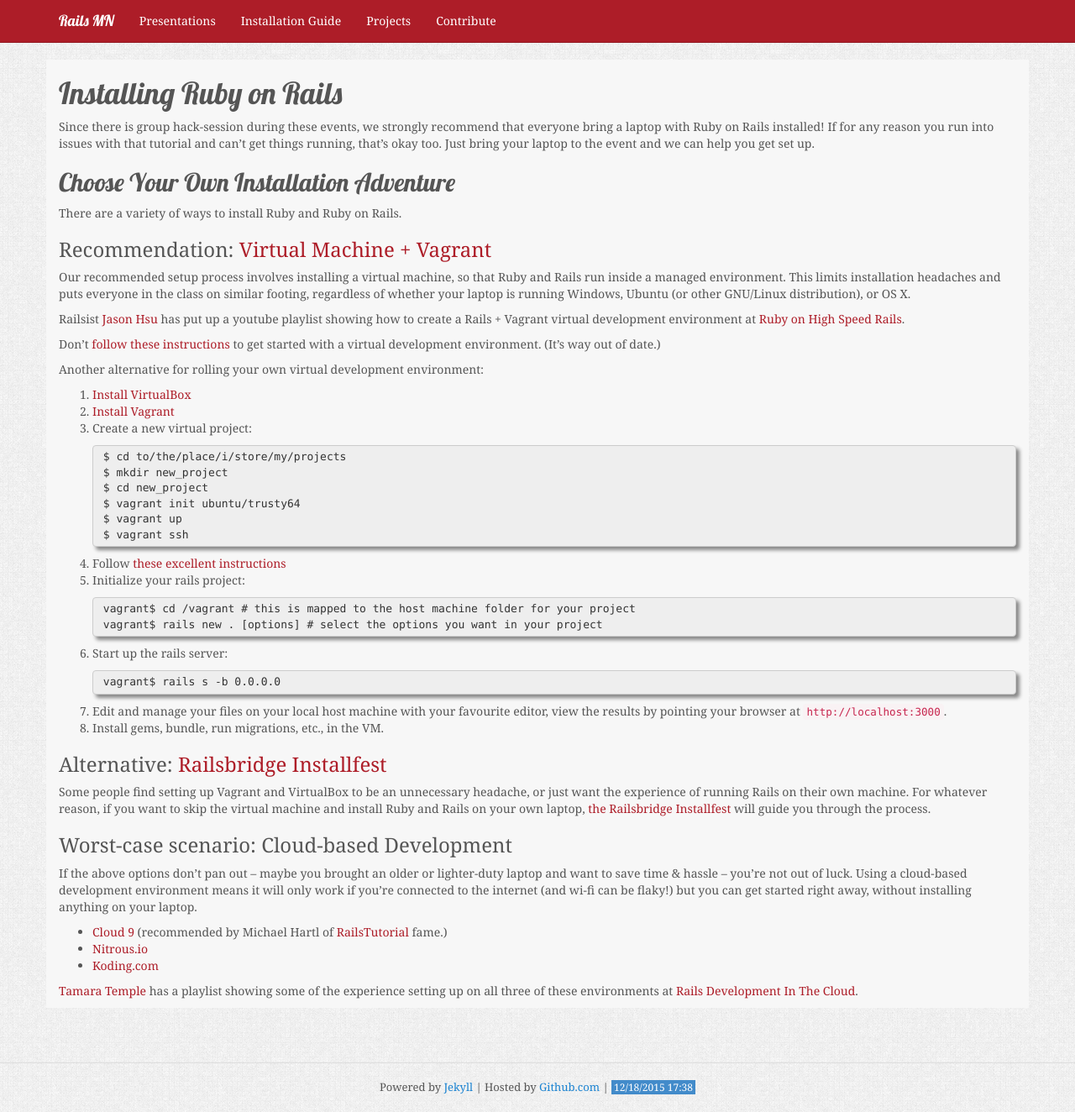
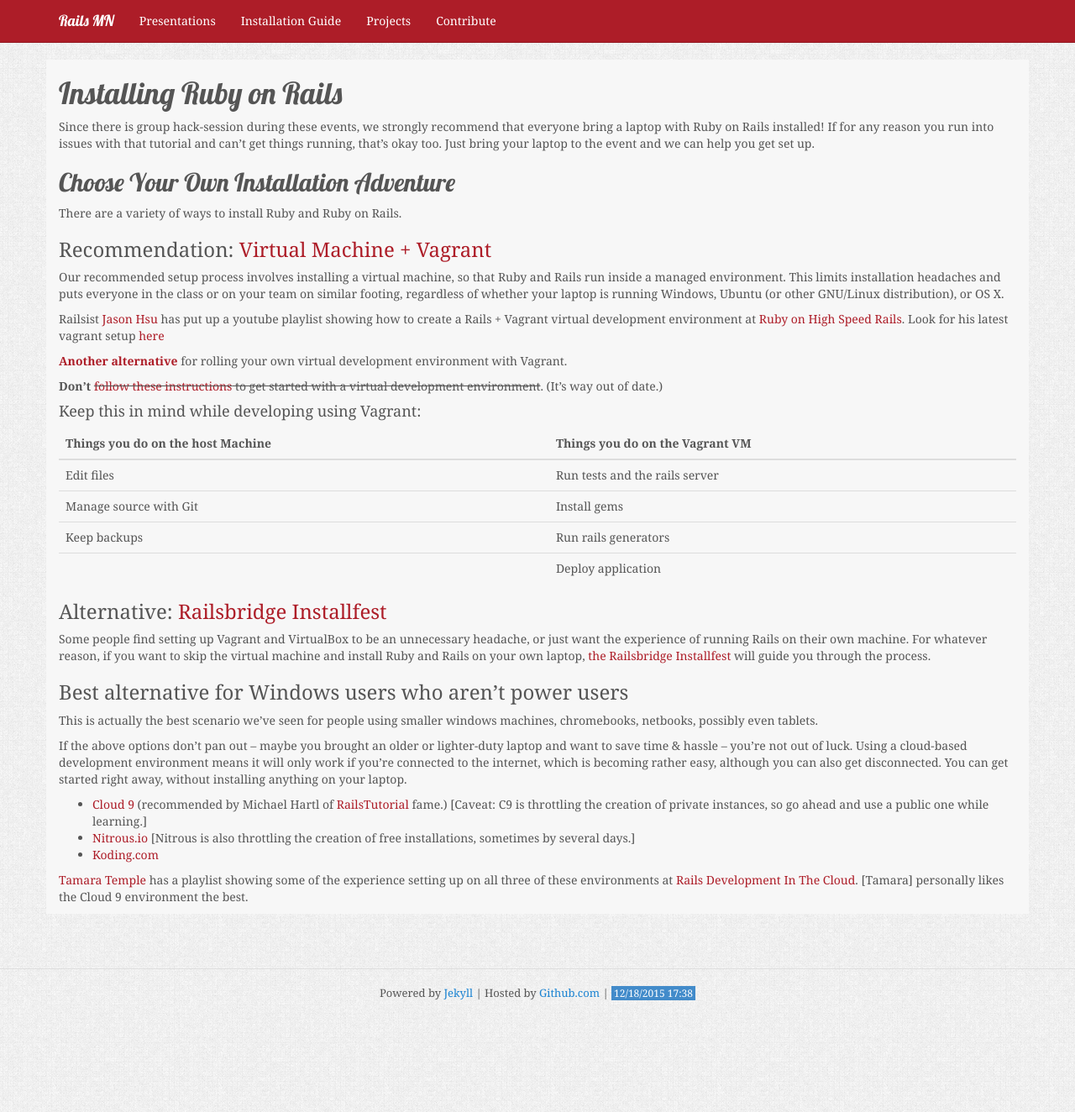
Before and after one commit to railsmn/railsmn.github.io, a Jekyll site: the page built from installation/index.md, in a window 1280 px wide. Shown: the whole page at 84% size. Built offline with Jekyll 4.4.1, drawn with Linux system fonts in a browser that asks for light colours; Markdown is read by kramdown in place of the engine named in the settings.

Commit message:
update installation docs

```diff
--- a/installation/index.md
+++ b/installation/index.md
@@ -13,49 +13,47 @@
 
 ### Recommendation: [Virtual Machine + Vagrant](vagrant.html)
 
-Our recommended setup process involves installing a virtual machine, so that Ruby and Rails run inside a managed environment. This limits installation headaches and puts everyone in the class on similar footing, regardless of whether your laptop is running Windows, Ubuntu (or other GNU/Linux distribution), or OS X.
+Our recommended setup process involves installing a virtual machine, so that Ruby and Rails run inside a managed environment. This limits installation headaches and puts everyone in the class or on your team on similar footing, regardless of whether your laptop is running Windows, Ubuntu (or other GNU/Linux distribution), or OS X.
 
-Railsist [Jason Hsu](http://www.meetup.com/ruby-on-rails-for-beginners/members/844108/) has put up a youtube playlist showing how to create a Rails + Vagrant virtual development environment at [Ruby on High Speed Rails](https://www.youtube.com/playlist?list=PLfd4iay29eVBey-eRCvjWvO1pGj4_E_Us).
+Railsist [Jason Hsu](http://www.meetup.com/ruby-on-rails-for-beginners/members/844108/) has put up a youtube playlist showing how to create a Rails + Vagrant virtual development environment at [Ruby on High Speed Rails](https://www.youtube.com/playlist?list=PLfd4iay29eVBey-eRCvjWvO1pGj4_E_Us). Look for his latest vagrant setup [here](https://github.com/jhsu802701/vagrant-debian-jessie)
 
-Don't [follow these instructions](vagrant.html) to get started with a virtual development environment. (It's way out of date.)
+[**Another alternative**](vagrant2.html) for rolling your own virtual development environment with Vagrant.
 
-Another alternative for rolling your own virtual development environment:
+**Don't** <del> [follow these instructions](vagrant.html) to get started with a virtual development environment</del>. (It's way out of date.)
 
-1. [Install VirtualBox](https://www.virtualbox.org/wiki/Downloads)
-2. [Install Vagrant](https://www.vagrantup.com/)
-3. Create a new virtual project:
+#### Keep this in mind while developing using Vagrant:
 
-        $ cd to/the/place/i/store/my/projects
-        $ mkdir new_project
-        $ cd new_project
-        $ vagrant init ubuntu/trusty64
-        $ vagrant up
-        $ vagrant ssh
+<table class="table">
+<thead>
+<tr>
+<th>Things you do on the host Machine</th>
+<th>Things you do on the Vagrant VM</th>
+</tr>
+</thead>
+<tbody>
+<tr><td>Edit files</td><td>Run tests and the rails server</td></tr>
+<tr><td>Manage source with Git</td><td>Install gems</td></tr>
+<tr><td>Keep backups</td><td>Run rails generators</td></tr>
+<tr><td></td><td>Deploy application</td></tr>
+</tbody>
+</table>
 
-4. Follow [these excellent instructions](http://ryanbigg.com/2014/10/ubuntu-ruby-ruby-install-chruby-and-you/)
-5. Initialize your rails project:
 
-        vagrant$ cd /vagrant # this is mapped to the host machine folder for your project
-        vagrant$ rails new . [options] # select the options you want in your project
 
-6. Start up the rails server:
-
-        vagrant$ rails s -b 0.0.0.0
-
-7. Edit and manage your files on your local host machine with your favourite editor, view the results by pointing your browser at `http://localhost:3000`.
-8. Install gems, bundle, run migrations, etc., in the VM.
 
 
 ### Alternative: [Railsbridge Installfest](http://docs.railsbridge.org/installfest/)
 
 Some people find setting up Vagrant and VirtualBox to be an unnecessary headache, or just want the experience of running Rails on their own machine. For whatever reason, if you want to skip the virtual machine and install Ruby and Rails on your own laptop, [the Railsbridge Installfest](http://docs.railsbridge.org/installfest/) will guide you through the process.
 
-### Worst-case scenario: Cloud-based Development
+### Best alternative for Windows users who aren't power users
 
-If the above options don't pan out -- maybe you brought an older or lighter-duty laptop and want to save time & hassle -- you're not out of luck. Using a cloud-based development environment means it will only work if you're connected to the internet (and wi-fi can be flaky!) but you can get started right away, without installing anything on your laptop.
+This is actually the best scenario we've seen for people using smaller windows machines, chromebooks, netbooks, possibly even tablets.
 
-* [Cloud 9](https://c9.io/) (recommended by Michael Hartl of [RailsTutorial](http://railstutorial.com) fame.)
-* [Nitrous.io](https://www.nitrous.io/)
+If the above options don't pan out -- maybe you brought an older or lighter-duty laptop and want to save time & hassle -- you're not out of luck. Using a cloud-based development environment means it will only work if you're connected to the internet, which is becoming rather easy, although you can also get disconnected. You can get started right away, without installing anything on your laptop.
+
+* [Cloud 9](https://c9.io/) (recommended by Michael Hartl of [RailsTutorial](http://railstutorial.com) fame.) [Caveat: C9 is throttling the creation of private instances, so go ahead and use a public one while learning.]
+* [Nitrous.io](https://www.nitrous.io/) [Nitrous is also throttling the creation of free installations, sometimes by several days.]
 * [Koding.com](https://koding.com/)
 
-[Tamara Temple](http://tamouse.org) has a playlist showing some of the experience setting up on all three of these environments at [Rails Development In The Cloud](https://www.youtube.com/playlist?list=PLFmOAEryuJPGyz0tbnsdLjAIuUuIFovwD).
+[Tamara Temple](http://tamouse.org) has a playlist showing some of the experience setting up on all three of these environments at [Rails Development In The Cloud](https://www.youtube.com/playlist?list=PLFmOAEryuJPGyz0tbnsdLjAIuUuIFovwD). [Tamara] personally likes the Cloud 9 environment the best.
```
Also changed, not shown: installation/vagrant2.md (added, +93 -0 lines).
